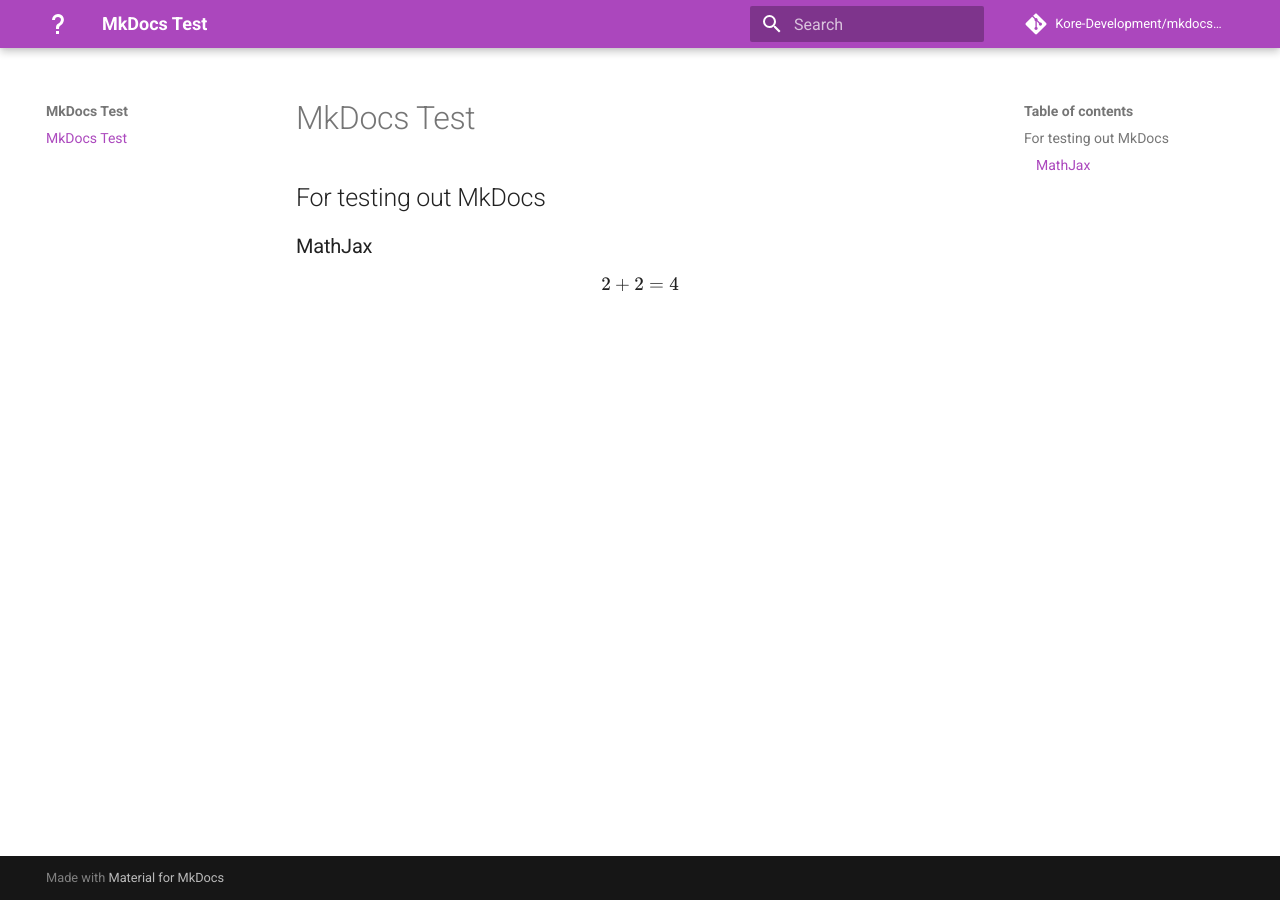
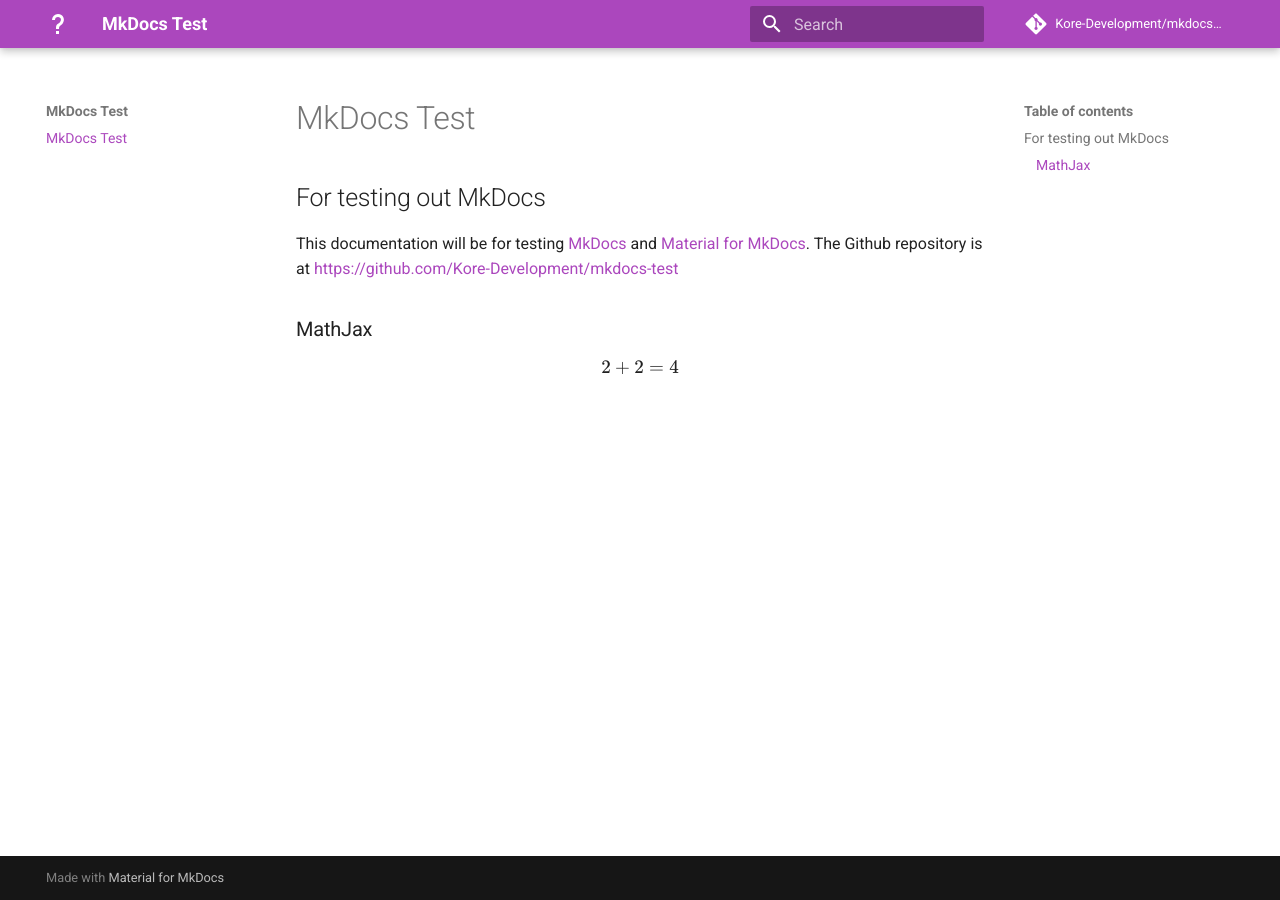
Before and after one commit to Kore-Development/mkdocs-test, an MkDocs documentation site: the page built from docs/index.md, in a window 1280 px wide. Built offline with MkDocs 1.6.1 and Material for MkDocs 9.7.7, drawn with Linux system fonts in a browser that asks for light colours; formulas are drawn with MathJax 3; comment, search, counter and statistics services are not loaded.

Commit message:
Update index.md

```diff
--- a/docs/index.md
+++ b/docs/index.md
@@ -1,5 +1,6 @@
 # MkDocs Test
 ## For testing out MkDocs
+This documentation will be for testing [MkDocs](https://www.mkdocs.org/) and [Material for MkDocs](https://squidfunk.github.io/mkdocs-material/). The Github repository is at [https://github.com/Kore-Development/mkdocs-test](https://github.com/Kore-Development/mkdocs-test)
 ### MathJax
 $$
 2+2=4
```
